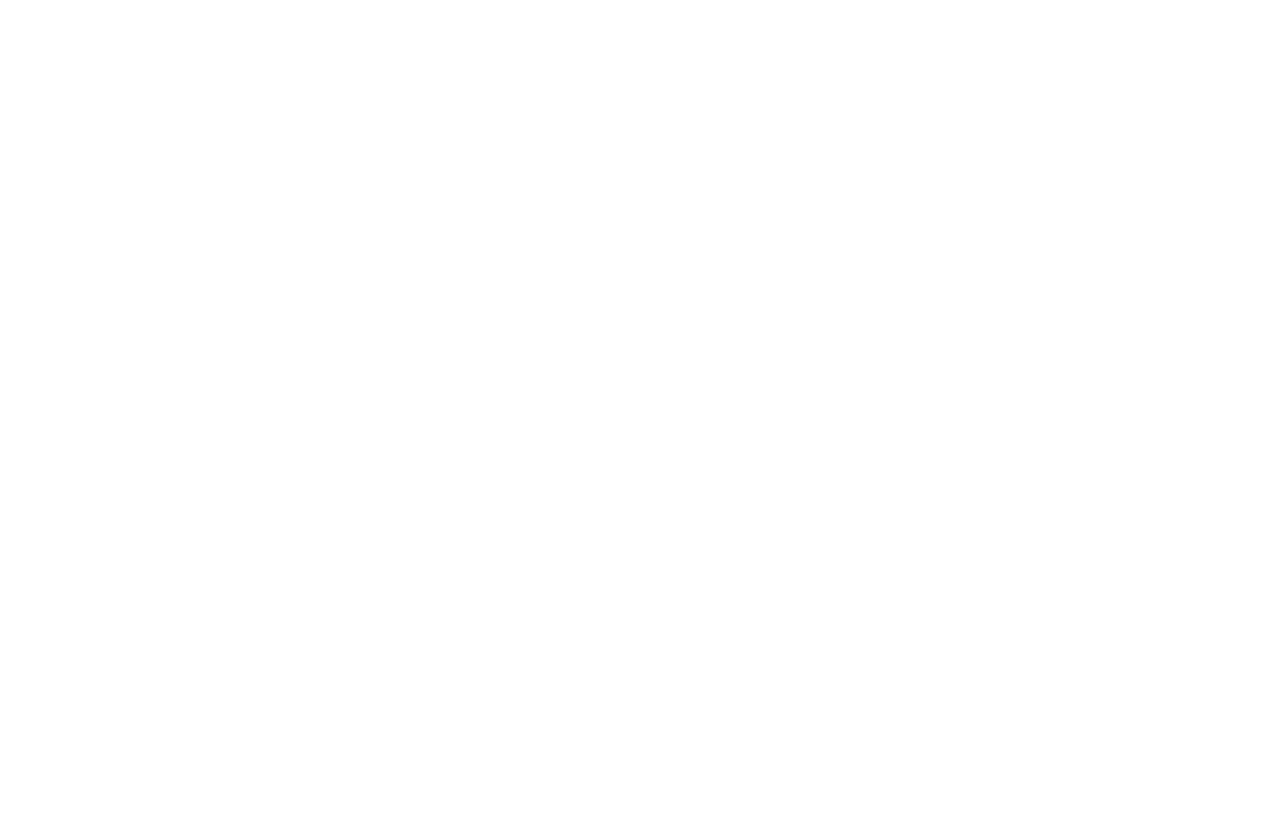
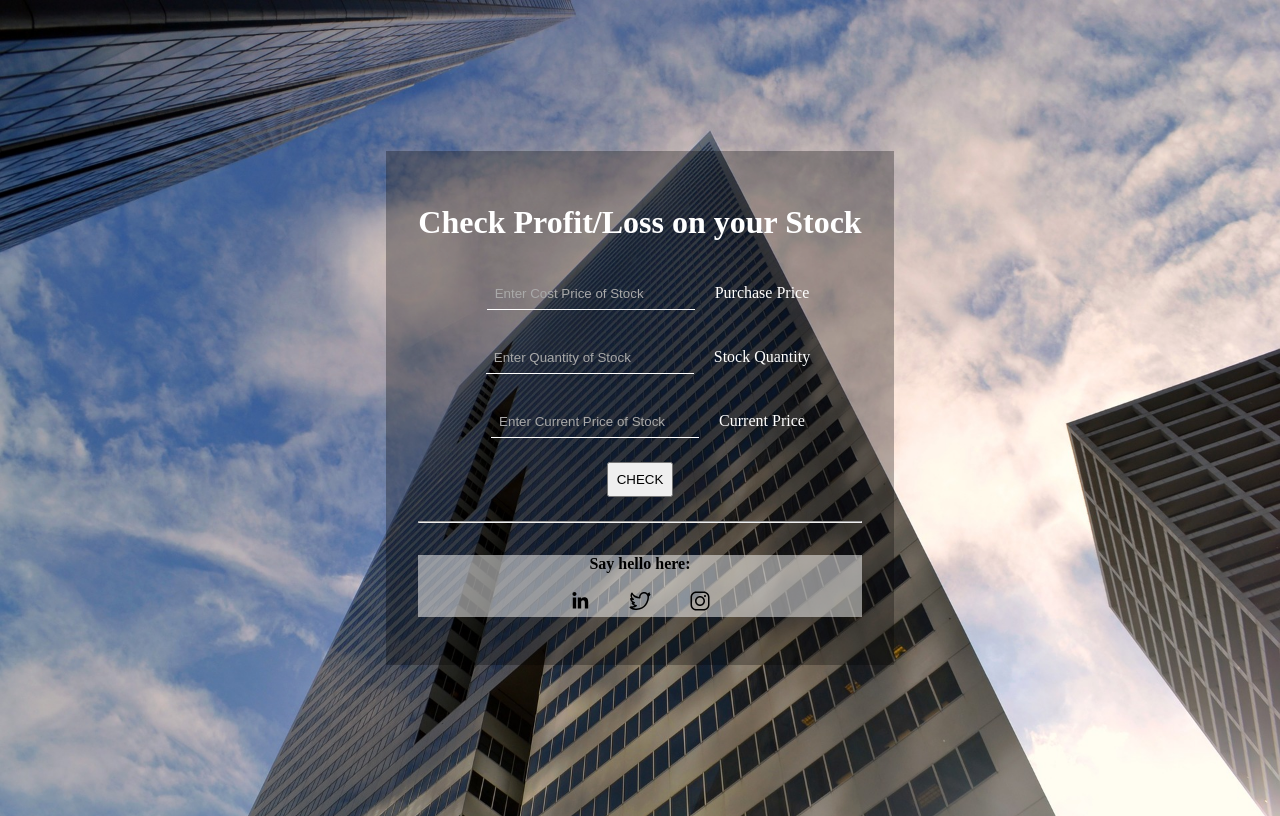
Before and after one commit to aishwarya-bm/stock-portfolio, a plain HTML site: page index.html in a window 1280 px wide. Drawn offline with Linux system fonts and the light colour scheme; a web font is replaced by a local one.

Commit message:
functionality added

```diff
--- a/index.html
+++ b/index.html
@@ -5,9 +5,58 @@
     <meta http-equiv="X-UA-Compatible" content="IE=edge">
     <meta name="viewport" content="width=device-width, initial-scale=1.0">
     <title>Stock : Profit or loss</title>
-    <link href="style.css" rel="stylesheet"/>
+    <link href="./style.css" rel="stylesheet"/>
 </head>
-<body>
+<body class="bg">
+    <div class="main">
+        <div>
+            <h1>Check Profit/Loss on your Stock</h1>
+            <div>
+                <input placeholder="Enter Cost Price of Stock" type="number" required="" id="cp">
+                <label>Purchase Price</label>
+                <br>
+                <input placeholder="Enter Quantity of Stock" type="number" required="" id="qty">
+                <label>Stock Quantity</label>
+                <br>
+                <input placeholder="Enter Current Price of Stock" type="number" required="" id="rp">
+                <label>Current Price</label>
+                <br>
+                <button type="submit" id="check">check</button>
+            </div>
+        </div>
+        <div class="output">
+        </div>
+        <hr>
+        <div class="connect">
+            <div>
+                <p style="font-weight: bold">Say hello here:</p>
+                <ul class="list-no-bullet">
+                    <li class="list-item-inline">
+                      <a class="link"
+                        target="_blank"
+                        href="https://www.linkedin.com/in/aishwarya-biradar-60b8b7104/"
+                      >
+                        <img src="/images/linkedin.svg"
+                      /></a>
+                    </li>
+                    <li class="list-item-inline">
+                      <a class="link"
+                        href="https://twitter.com/Aishwar85262843"
+                        target="_blank"
+                        ><img src="/images/twitter.svg"
+                      /></a>
+                    </li>
+                    <li class="list-item-inline">
+                      <a class="link"
+                        target="_blank"
+                        href="https://www.instagram.com/aishwarya_biradar64/"
+                        ><img src="/images/instagram.svg"
+                      /></a>
+                    </li>
+                  </ul>
+            </div>
+        </div>
+    </div>
     <script src="script.js" type="text/javascript"></script>
 </body>
 </html>
--- a/script.js
+++ b/script.js
@@ -0,0 +1,37 @@
+var checkBtn = document.getElementById("check");
+
+checkBtn.addEventListener("click", function(e){
+    e.preventDefault();
+    let costp = Number(document.getElementById("cp").value);
+    let qty = Number(document.getElementById("qty").value);
+    let runningp = Number(document.getElementById("rp").value);
+
+    let profit = 0;
+    let profit_percent = 0;
+    let output = document.getElementsByClassName("output")[0];
+
+    if(costp <= 0 || qty <= 0 || runningp <= 0)
+    {
+        alert("All inputs should be greater than 0.");
+    }
+    else
+    {
+        if(costp === runningp)
+        {
+            output.innerHTML = "<div>You gained "+ profit_percent.toFixed(2) +"%. Your total profit is ₹" +profit+"</div>"
+        }
+        else if(costp < runningp)
+        {
+            profit = (runningp - costp).toFixed(2);
+            profit_percent = (profit * 100 / costp).toFixed(2);
+            output.innerHTML = "<div>You gained "+ profit_percent +"%. Your total profit is ₹" +profit*qty+"</div>"
+        }
+        else
+        {
+            profit = (costp - runningp).toFixed(2);
+            profit_percent = (profit * 100 / costp).toFixed(2);
+            output.innerHTML = "<div>You lost "+ profit_percent +"%. Your total loss is ₹" +profit*qty+"</div>"
+        }
+    }
+
+})
--- a/style.css
+++ b/style.css
@@ -0,0 +1,64 @@
+@import url('https://fonts.googleapis.com/css2?family=Hahmlet:wght@400;500;600;700&display=swap');
+
+body{
+    font-family: 'Hahmlet', serif;
+}
+
+.bg{
+    display: flex;
+    height: 100vh;
+    background-image: url(./images/graph.jpg);
+    background-position: center center;
+    background-repeat: no-repeat;
+    background-size: cover;
+    background-attachment: fixed;
+}
+
+.main{
+    color: white;
+    max-width: 600px;
+    margin: auto;
+    text-align: center;
+    background-color: rgb(0,0,0,0.3);
+    padding: 2rem;
+}
+
+input{
+    padding: 0.5rem;
+    margin: 1rem;
+    width: 12rem;
+    background: transparent;
+    color: white;
+    border: 0;
+    border-bottom: 1px solid white;
+}
+
+input::placeholder{
+    color: darkgray;
+}
+
+input::selection{
+    border: 1px solid black;
+}
+
+button{
+    padding: 0.5rem;
+    margin: 0.5rem 0 1rem 0;
+    text-transform: uppercase;
+}
+
+.list-no-bullet{
+    list-style: none;
+    padding-left: 0;
+}
+
+.list-item-inline{
+    display: inline;
+    padding: 0rem 1rem;
+}
+
+.connect{
+    margin: 2rem 0 0 0;
+    background-color: rgb(255,255,255,0.5);
+    color: black;
+}
```
Also changed, not shown: images/graph.jpg (added), images/instagram.svg (added), images/linkedin.svg (added), images/stocks.jpg (added), images/twitter.svg (added), images/world.jpg (added).
